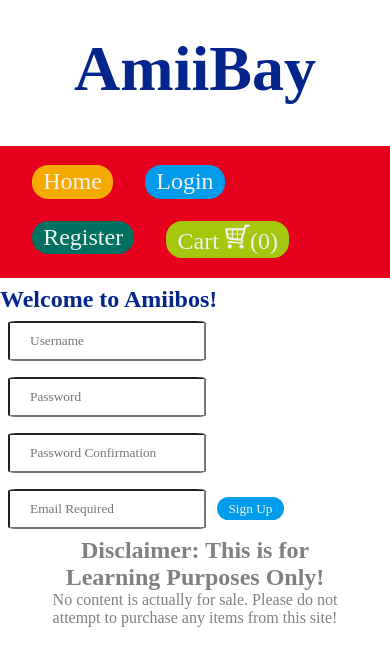
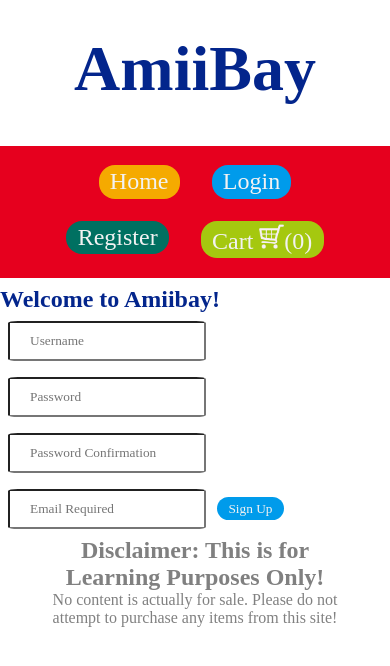
Before and after one commit to mcdugal19/AmiiBay, a React (Create React App) app: page /register in a window 390 px wide. Shown: the top 666 px of the page. Built offline with nearby package versions, Linux system fonts and the light colour scheme; no server answers; a web font is replaced by a local one.

Commit message:
final tweeks

```diff
--- a/api/users.js
+++ b/api/users.js
@@ -55,7 +55,7 @@ usersRouter.post("/register", async (req, res, next) => {
       httpOnly: true,
       signed: true,
     });
-    res.send({ user, message: `Welcome to Amiibos, ${user.username}!` });
+    res.send({ user, message: `Welcome to Amiibay, ${user.username}!` });
   } catch (error) {
     next(error);
   }
--- a/public/style.css
+++ b/public/style.css
@@ -791,4 +791,7 @@ footer h2 {
   .paginationItem {
     display: none;
   }
+  .navbar{
+    justify-content: center;
+  }
 }
--- a/src/components/Register.jsx
+++ b/src/components/Register.jsx
@@ -16,7 +16,7 @@ const Register = () => {
 
   return (
     <div className="register-page">
-      <h2>Welcome to Amiibos!</h2>
+      <h2>Welcome to Amiibay!</h2>
       {/* The form below is the form that verifies login credentials */}
       <div className="form-container">
         <form
--- a/src/components/cart/SuccessPage.jsx
+++ b/src/components/cart/SuccessPage.jsx
@@ -6,10 +6,11 @@ import { clearAllItemsInCart, addItemToOrders } from "../../AJAXFunctions";
 import { useNavigate } from "react-router-dom";
 
 const SuccessPage = () => {
-  const { setCart, cart, user, setOrders } = useAuth();
+  const { setCart, cart, user, setOrders, isLoggedIn } = useAuth();
   let navigate = useNavigate();
 
   async function clearCart() {
+    if (isLoggedIn) {
       try {
         const response = await clearAllItemsInCart();
         if (
@@ -23,8 +24,13 @@ const SuccessPage = () => {
       } catch (error) {
         console.error(error);
       }
+    } else {
+      setCart([]);
+      setTimeout(() => navigate("/"), 2000);
+    }
   }
   async function addOrder() {
+    if (isLoggedIn) {
       try {
         if (cart.length > 0) {
           let newArr = await cart.map(async (product) => {
@@ -39,6 +45,9 @@ const SuccessPage = () => {
         }
       } catch (error) {
         console.error(error);
+      }
+    } else {
+      await clearCart();
     }
   }
 
```
Lines whose indentation alone changed are shown as unchanged.
